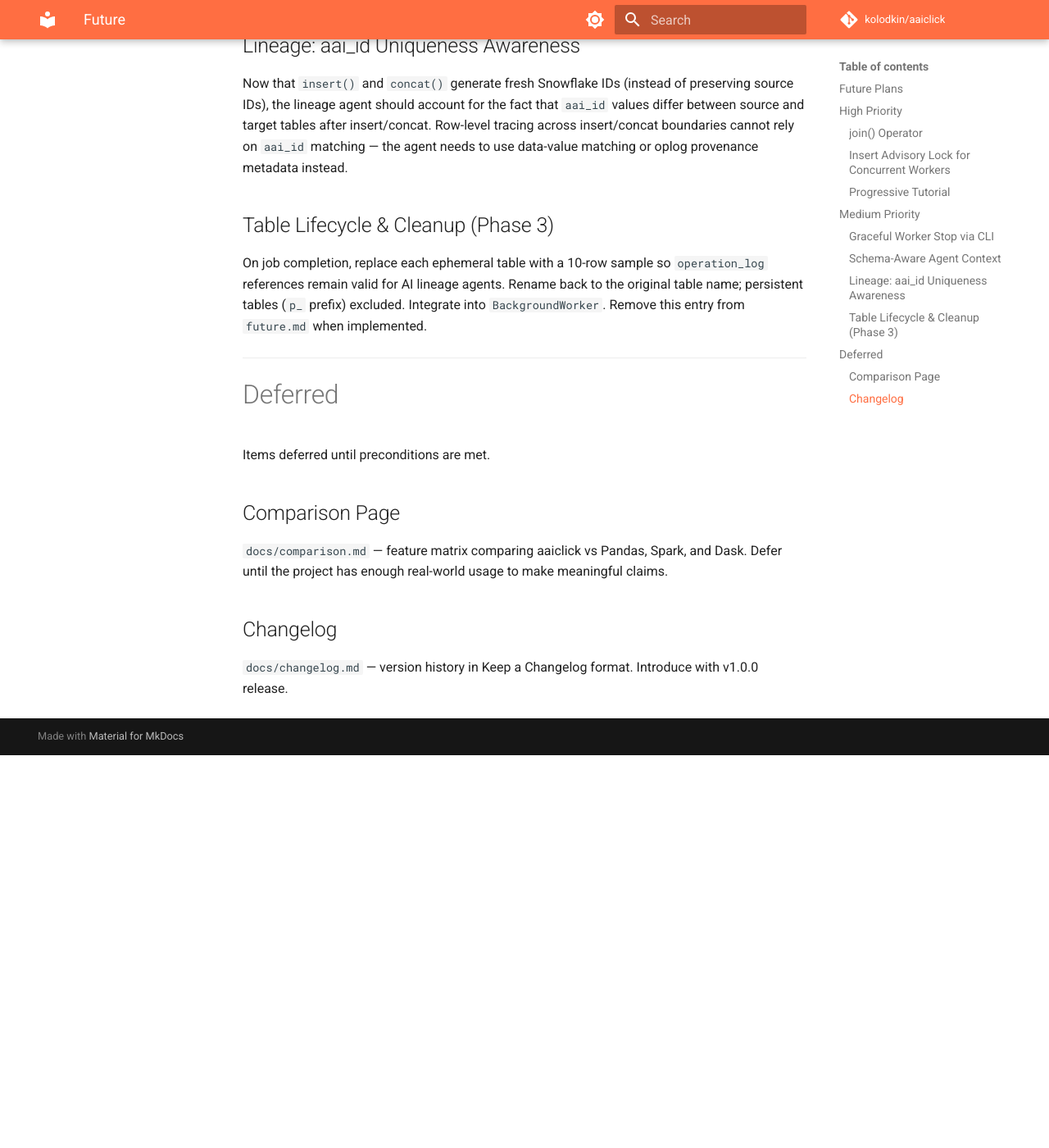
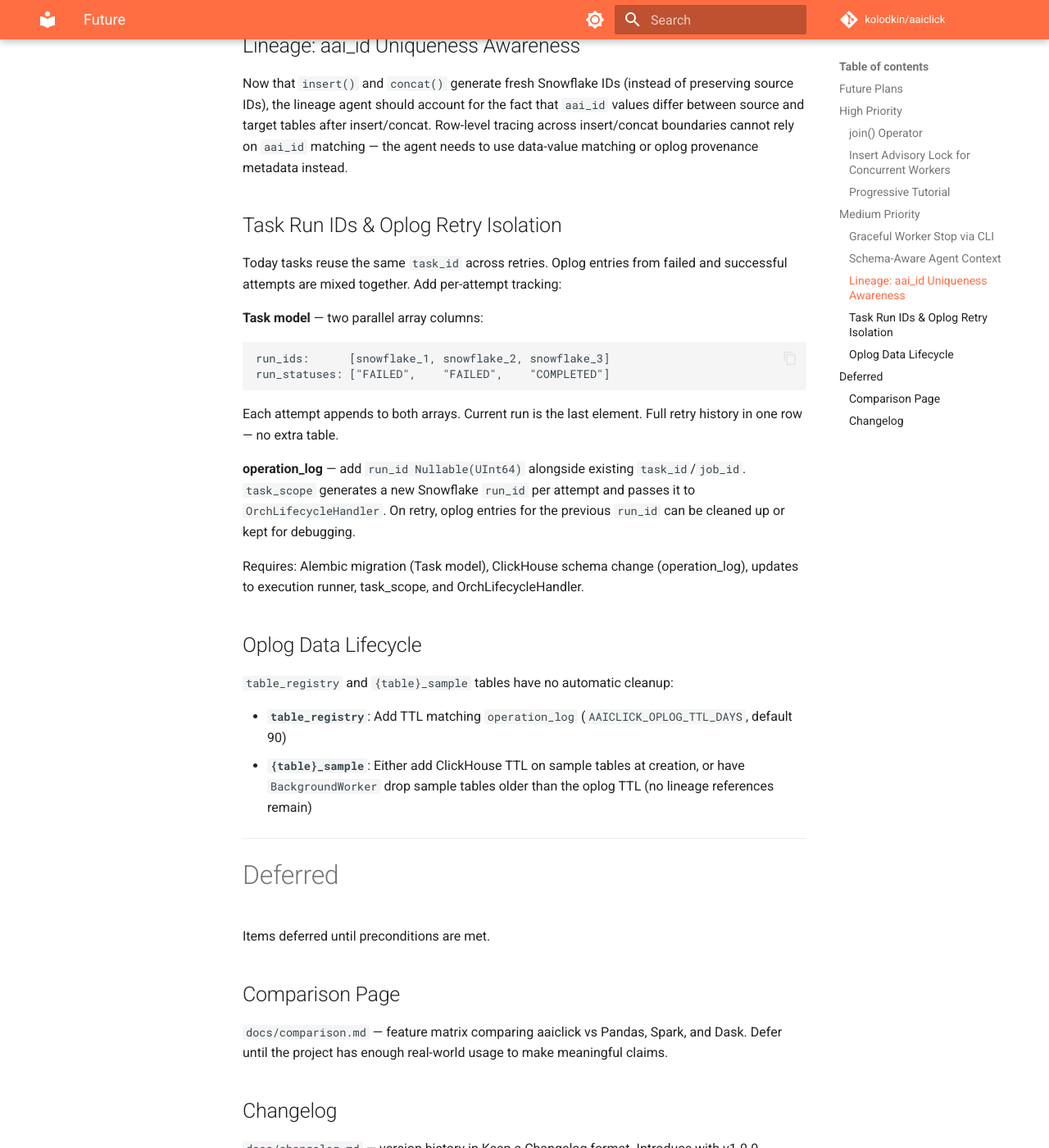
Before and after one commit to kolodkin/aaiclick, an MkDocs documentation site: the page built from docs/future.md, in a window 1280 px wide and 1400 px high, scrolled down 1568 px. Shown: the whole window at 82% size. Built offline with MkDocs 1.6.1 and Material for MkDocs 9.7.7, drawn with Linux system fonts in a browser that asks for light colours; comment, search, counter and statistics services are not loaded; before the commit the page ends 2489 px from its top, so only the background shows below that.

Commit message:
feature: add task run IDs and oplog data lifecycle to future.md
Two new items:
- Task run_ids/run_statuses arrays + oplog run_id for retry isolation
- TTL for table_registry and _sample tables

````diff
--- a/docs/future.md
+++ b/docs/future.md
@@ -59,9 +59,35 @@ the lineage agent should account for the fact that `aai_id` values differ betwee
 tables after insert/concat. Row-level tracing across insert/concat boundaries cannot rely on `aai_id`
 matching — the agent needs to use data-value matching or oplog provenance metadata instead.
 
-## Table Lifecycle & Cleanup (Phase 3)
+## Task Run IDs & Oplog Retry Isolation
 
-On job completion, replace each ephemeral table with a 10-row sample so `operation_log` references remain valid for AI lineage agents. Rename back to the original table name; persistent tables (`p_` prefix) excluded. Integrate into `BackgroundWorker`. Remove this entry from `future.md` when implemented.
+Today tasks reuse the same `task_id` across retries. Oplog entries from failed and successful
+attempts are mixed together. Add per-attempt tracking:
+
+**Task model** — two parallel array columns:
+```
+run_ids:      [snowflake_1, snowflake_2, snowflake_3]
+run_statuses: ["FAILED",    "FAILED",    "COMPLETED"]
+```
+
+Each attempt appends to both arrays. Current run is the last element. Full retry history in
+one row — no extra table.
+
+**operation_log** — add `run_id Nullable(UInt64)` alongside existing `task_id`/`job_id`.
+`task_scope` generates a new Snowflake `run_id` per attempt and passes it to
+`OrchLifecycleHandler`. On retry, oplog entries for the previous `run_id` can be cleaned up
+or kept for debugging.
+
+Requires: Alembic migration (Task model), ClickHouse schema change (operation_log), updates
+to execution runner, task_scope, and OrchLifecycleHandler.
+
+## Oplog Data Lifecycle
+
+`table_registry` and `{table}_sample` tables have no automatic cleanup:
+
+- **`table_registry`**: Add TTL matching `operation_log` (`AAICLICK_OPLOG_TTL_DAYS`, default 90)
+- **`{table}_sample`**: Either add ClickHouse TTL on sample tables at creation, or have
+  `BackgroundWorker` drop sample tables older than the oplog TTL (no lineage references remain)
 
 ---
 
````
